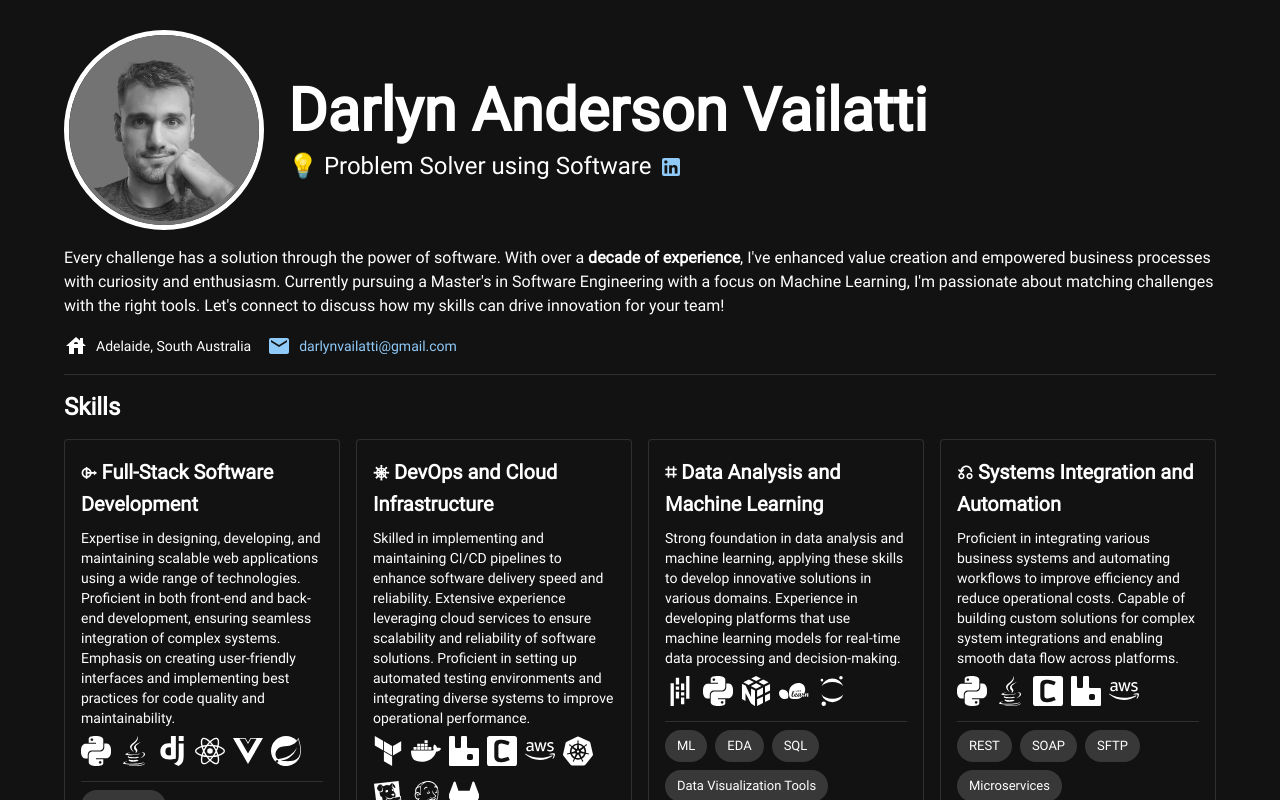
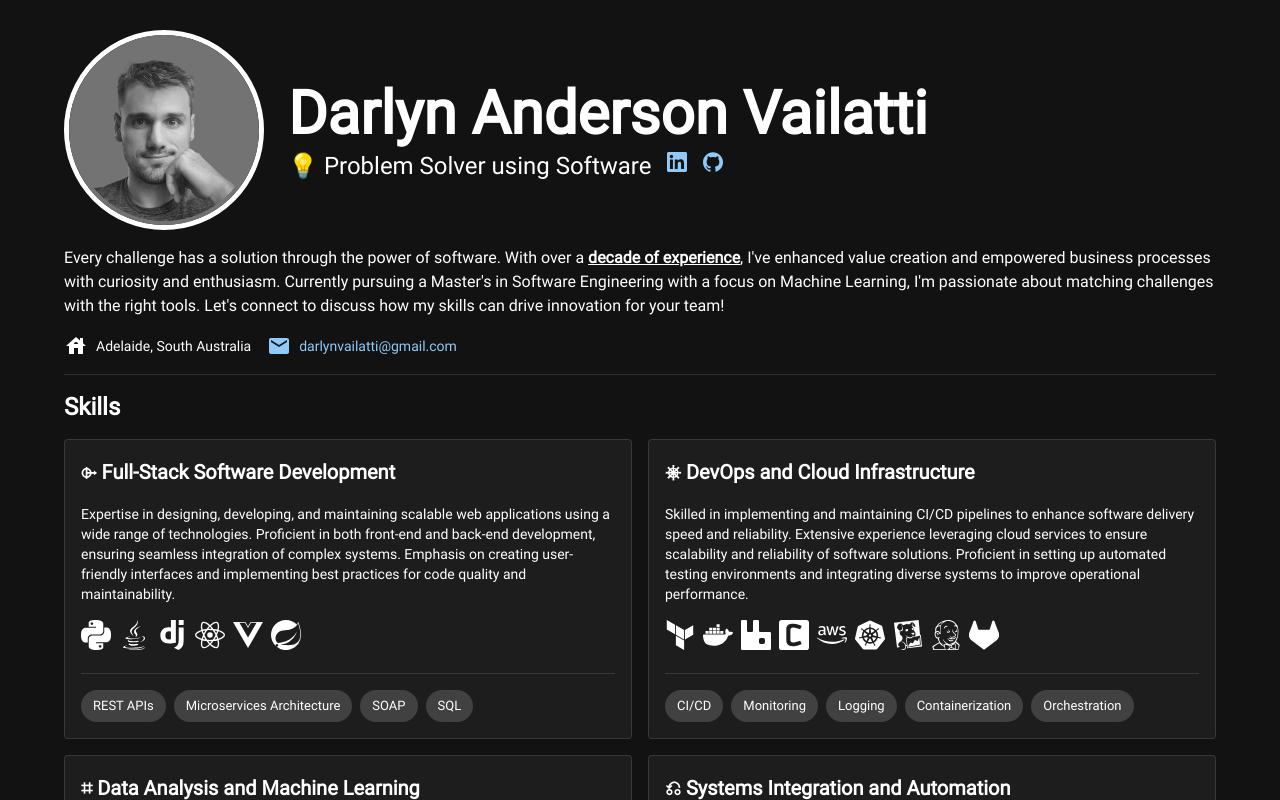
Before and after one commit to darlynvailatti/darlynvailatti.github.io, a React (Create React App) app: page / in a window 1280 px wide. Shown: the top 800 px of the page. Built offline with nearby package versions, Linux system fonts and the light colour scheme.

Commit message:
Update header + skills

```diff
--- a/package.json
+++ b/package.json
@@ -2,7 +2,7 @@
   "name": "darlynvailatti.github.io",
   "version": "0.1.0",
   "private": true,
-   "homepage": "https://darlynvailatti.github.io",
+  "homepage": "https://darlynvailatti.github.io",
   "dependencies": {
     "@emotion/react": "^11.13.3",
     "@emotion/styled": "^11.13.0",
@@ -16,8 +16,10 @@
     "@types/node": "^16.18.106",
     "@types/react": "^18.3.5",
     "@types/react-dom": "^18.3.0",
+    "framer-motion": "^11.3.31",
     "react": "^18.3.1",
     "react-dom": "^18.3.1",
+    "react-fast-marquee": "^1.6.5",
     "react-icons": "^5.3.0",
     "react-scripts": "5.0.1",
     "typescript": "^4.9.5",
--- a/src/App.tsx
+++ b/src/App.tsx
@@ -11,6 +11,10 @@ function App() {
   const theme = createTheme({
     palette: {
       mode: darkMode ? 'dark' : 'light',
+      background: {
+        default: '#121212', // Custom background color
+        paper: '#1d1d1d', // Custom paper color
+      },
     },
     typography: {
       fontFamily: 'Roboto',
--- a/src/common/data.tsx
+++ b/src/common/data.tsx
@@ -11,8 +11,9 @@ import compass_logo from '../assets/images/compass_logo.webp';
 export const JOB_TITLE = "💡 Problem Solver using Software"; // Replace with your job title
 export const EMAIL = "darlynvailatti@gmail.com"
 export const CURRENT_LOCATION = "Adelaide, South Australia"; // Replace with your current location
-export const HEADER_TEXT = "Every challenge has a solution through the power of software. With over a <b>decade of experience</b>, I've enhanced value creation and empowered business processes with curiosity and enthusiasm. Currently pursuing a Master's in Software Engineering with a focus on Machine Learning, I'm passionate about matching challenges with the right tools. Let's connect to discuss how my skills can drive innovation for your team!"
+export const HEADER_TEXT = "Every challenge has a solution through the power of software. With over a <b><u>decade of experience</u></b>, I've enhanced value creation and empowered business processes with curiosity and enthusiasm. Currently pursuing a Master's in Software Engineering with a focus on Machine Learning, I'm passionate about matching challenges with the right tools. Let's connect to discuss how my skills can drive innovation for your team!"
 export const LINKEDIN_URL = "https://www.linkedin.com/in/darlynvailatti/"
+export const GITHUB_URL = "https://github.com/darlynvailatti"
 
 export const EXPERIENCES = [
     {
--- a/src/containers/Header.tsx
+++ b/src/containers/Header.tsx
@@ -1,10 +1,12 @@
 import { Avatar, Box, Typography, Link, Stack, Grid2 } from "@mui/material";
-import { House, Email, LinkedIn } from "@mui/icons-material";
+import { House, Email } from "@mui/icons-material";
 import selfie from '../assets/images/selfie.png';
-import { CURRENT_LOCATION, EMAIL, HEADER_TEXT, JOB_TITLE, LINKEDIN_URL } from "../common/data";
+import { CURRENT_LOCATION, EMAIL, GITHUB_URL, HEADER_TEXT, JOB_TITLE, LINKEDIN_URL } from "../common/data";
+import { SiGithub, SiLinkedin } from "react-icons/si";
 
 export function Header() {
     return (
+
         <Stack spacing={2}>
             <Grid2 container alignItems="center">
 
@@ -27,13 +29,18 @@ export function Header() {
                             <Typography variant="h2" component="h2" fontWeight="bold">
                                 Darlyn Anderson Vailatti
                             </Typography>
-                            <Grid2 container alignItems={"center"}>
+                            <Grid2 container alignItems={"center"} spacing={2}>
                                 <Grid2>
                                     <Typography variant="h5">{JOB_TITLE}</Typography>
                                 </Grid2>
                                 <Grid2>
                                     <Link href={LINKEDIN_URL}>
-                                        <LinkedIn sx={{ ml: 1, mt: 1 }} />
+                                        <SiLinkedin size={20} />
+                                    </Link>
+                                </Grid2>
+                                <Grid2>
+                                    <Link href={GITHUB_URL}>
+                                        <SiGithub size={20} />
                                     </Link>
                                 </Grid2>
                             </Grid2>
--- a/src/containers/Skills.tsx
+++ b/src/containers/Skills.tsx
@@ -9,13 +9,13 @@ export function Skills() {
       <Grid2 container spacing={2} >
 
         {SKILLS.map((skill, index) => (
-          <Grid2 key={index} size={3}>
+          <Grid2 key={index} size={6}>
             <Paper variant="outlined" sx={{
               padding: 2,
               display: 'flex',
               height: '100%',
             }}>
-              <Stack spacing={1}>
+              <Stack spacing={2}>
                 <Typography variant="h6" fontWeight={"bold"}>{skill.title}</Typography>
                 <Typography variant="body2">{skill.description}</Typography>
 
@@ -35,6 +35,7 @@ export function Skills() {
                       <Chip label={tag} />
                     </Grid2>
                   ))}
+
                 </Grid2>
               </Stack>
             </Paper>
```
Also changed, not shown: 1 other file (tests, documents, lock files or other folders).
